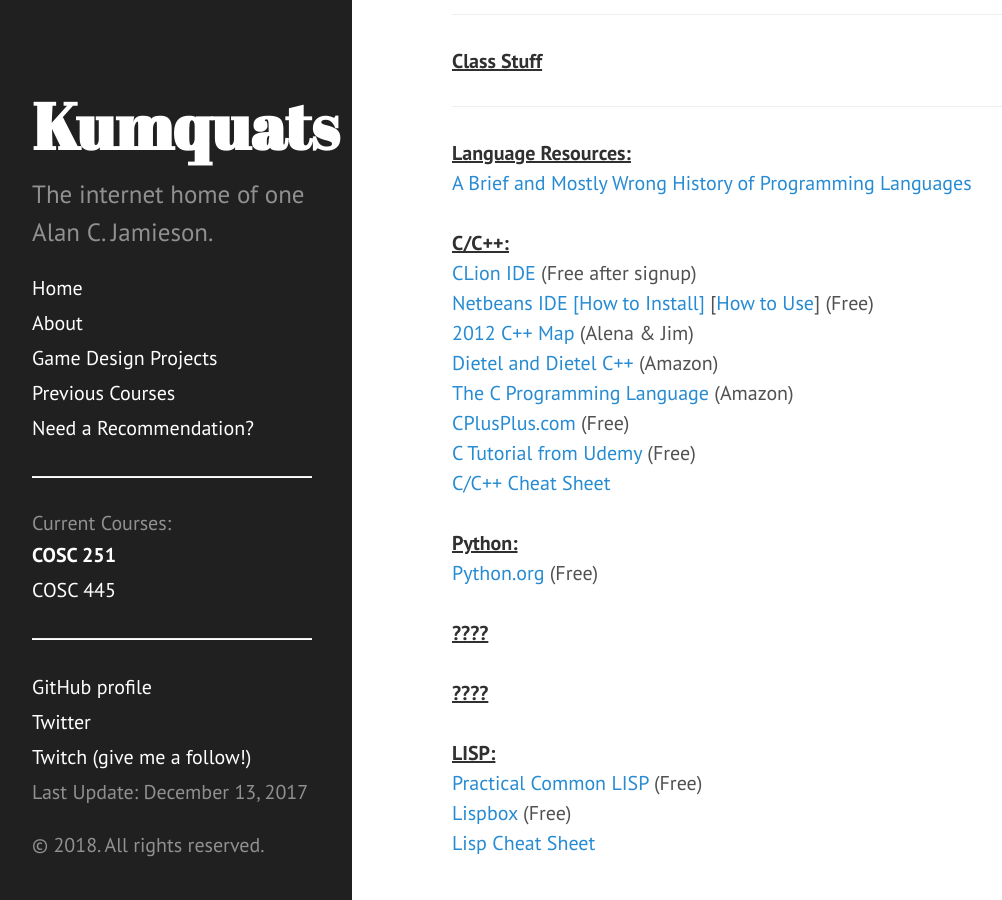
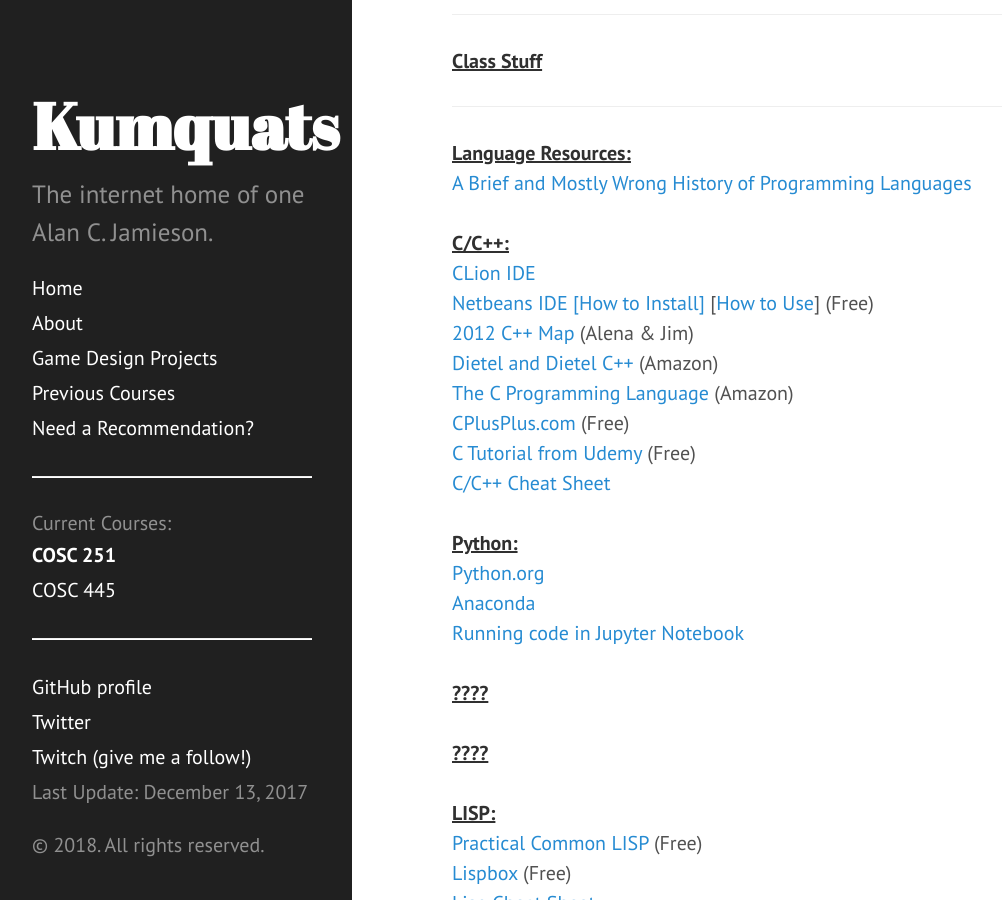
Before and after one commit to ripark/ripark.github.io, a Jekyll site: the page built from s18/cosc251.html, in a window 1280 px wide and 900 px high, scrolled down 752 px. Shown: the whole window, without its empty margins (8-1010 px from the left). Built offline with Jekyll 4.4.1, drawn with Linux system fonts in a browser that asks for light colours; Markdown is read by kramdown in place of the engine named in the settings.

Commit message:
251 update for jupyter

```diff
--- a/s18/cosc251.html
+++ b/s18/cosc251.html
@@ -45,7 +45,7 @@
         <strong><u>C/C++:
         <br /></u></strong><a href=
         "https://www.jetbrains.com/student/"
-             rel="self">CLion IDE</a> (Free after signup)
+             rel="self">CLion IDE</a>
         <br />
         <a href="http://netbeans.org/"
              rel="self">Netbeans IDE</a> <a href=
@@ -78,7 +78,13 @@
         <strong><u>Python:</u></strong>
         <br />
         <a href="http://www.python.org"
-             rel="self">Python.org</a> (Free)
+             rel="self">Python.org</a>
+        <br />
+        <a href="https://www.anaconda.com/download/"
+             rel="self">Anaconda</a>
+        <br />
+        <a href="https://jupyter-notebook.readthedocs.io/en/stable/examples/Notebook/Running%20Code.html"
+             rel="self">Running code in Jupyter Notebook</a>
         <br />
         <br />
         <strong><u>????</u></strong>
```
